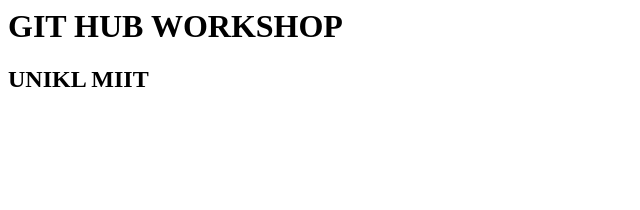
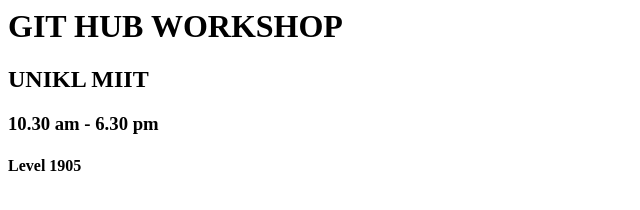
Before and after one commit to AmiraWahab/UniklMIIT, a plain HTML site: page index.html in a window 1280 px wide. Shown: the whole page, without its empty margins (0-640 px from the left). Drawn offline with Linux system fonts and the light colour scheme.

Commit message:
from staging branch

```diff
--- a/index.html
+++ b/index.html
@@ -7,5 +7,7 @@
 	<body>
 		<h1>GIT HUB WORKSHOP</h1>
 		<h2>UNIKL MIIT</h2>
+		<h3>10.30 am - 6.30 pm</h3>
+		<h4>Level 1905</h4>
 	</body>
 </html>
```
